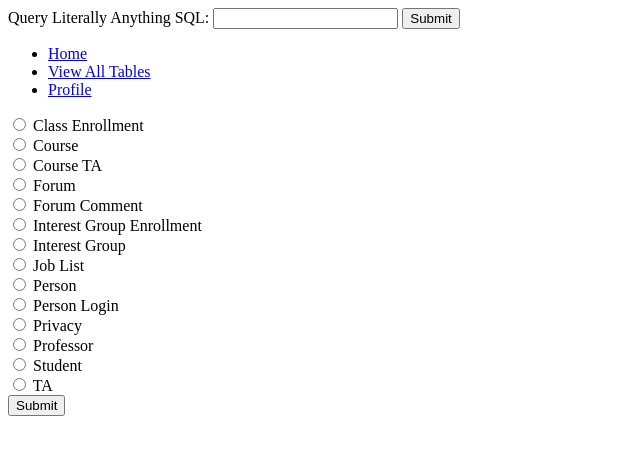
After one commit to Potatopat/CS425, a PHP site: page /cs425/tables.php in a window 1280 px wide. The commit adds this page. Shown: the top 455 px of the page, without its empty margins (0-640 px from the left). Run offline with PHP 8.4, Linux system fonts and the light colour scheme; tables that the repository leaves empty or names only in its code hold one stand-in row (values such as "Sample post").

Commit message:
"I hit a wall" pt. 1

```diff
--- a/cs425/header.php
+++ b/cs425/header.php
@@ -2,24 +2,78 @@
 	include 'connect.php';
 
 	$dataBase = new connect('localhost', 'root', 'password', 'cs425');
-	$dataBase->selectTable('test');
+	$dataBase->selectTable('person');
 	$dataBase->json();
 ?>
 
 <html>
+	<style>
+		table, th, td {
+		    border: 1px solid black;
+		    border-collapse: collapse;
+		}
+	</style>
 	<body>
+		<?php
+			if(isset($_GET['sql'])) {
+				$result = $dataBase->queryAny($_GET['sql']);
+				$a = $dataBase->resultArray();
+
+				echo "<table><tr>";
+				foreach ($a[0] as $j => $k) {
+					echo "<th>$j</th>";
+				}
+				echo "</tr>";
+				for ($i=0; $i < sizeof($a); $i++) {
+					echo "<tr>";
+					foreach ($a[$i] as $j => $k) {
+						echo "<td>$k</td>";
+					}
+					echo "</tr>";
+				}
+				echo "</table><br><br>";
+			}
+		?>
+		<form method="get">
+			<label for="sql">Query Literally Anything SQL: </label>
+			<input type="text" id="sql" name="sql"/>
+			<input type="submit" value="Submit"/>
+		</form>
 		<?php
 			if(isset($_GET['user'])) {
 				$user = $_GET['user'];
-				$dataBase->selectTable('Person');
-				$result = $dataBase->selectAnyMult("first_name, last_name", "Person", "'id'='" . $user . "'");
-
+				$dataBase->selectTable('person');
+				$result = $dataBase->selectAnyMult("f_name, l_name", "person", "id=" . $user . "");
+				$a = $dataBase->resultArray();
+				echo "<p>Welcome " . $a[0]['f_name'] . " " . $a[0]['l_name'] . "!</p>";
 			}
 		?>
 		<div id="head">
 			<ul style="position: inline-block;">
-				<li><a href="/cs425/cs425">Home</a></li>
-				<li><a href=""></a></li>
+				<li><a href="
+					<?php
+						if(isset($_GET['user'])) {
+							echo ("/cs425/cs425/?user=$user");
+						}
+						else echo "/cs425/cs425";
+					?>
+				">Home</a></li>
+				<li><a href="
+					<?php
+						if(isset($_GET['user'])) {
+							echo ("/cs425/cs425/tables.php/?user=$user");
+						}
+						else echo "/cs425/cs425/tables.php";
+					?>
+				">View All Tables</a></li>
+				<li><a href="
+					<?php
+						if(isset($_GET['user'])) {
+							echo ("/cs425/cs425/profile.php/?user=$user");
+						}
+						else echo "/cs425/cs425/profile.php";
+					?>
+				">Profile</a></li>
 			</ul>
 
 		</div>
--- /dev/null
+++ b/cs425/tables.php
@@ -0,0 +1,77 @@
+<?php
+	include 'header.php';
+?>
+		<form action="<?php if(isset($_GET['user'])) { echo ("/cs425/cs425/tables.php/?user=$user"); } else echo "/cs425/cs425/tables.php"; ?>" method="get">
+			<input type="radio" name="table" value="classenrollment" id="classenrollment"/>
+			<label for="classenrollment">Class Enrollment</label>
+			<br>
+			<input type="radio" name="table" value="course" id="course"/>
+			<label for="course">Course</label>
+			<br>
+			<input type="radio" name="table" value="courseta" id="courseta"/>
+			<label for="courseta">Course TA</label>
+			<br>
+			<input type="radio" name="table" value="forum" id="forum"/>
+			<label for="forum">Forum</label>
+			<br>
+			<input type="radio" name="table" value="forumcomm" id="forumcomm"/>
+			<label for="forumcomm">Forum Comment</label>
+			<br>
+			<input type="radio" name="table" value="igenrollment" id="igenrollment"/>
+			<label for="igenrollment">Interest Group Enrollment</label>
+			<br>
+			<input type="radio" name="table" value="interestgroup" id="interestgroup"/>
+			<label for="interestgroup">Interest Group</label>
+			<br>
+			<input type="radio" name="table" value="joblist" id="joblist"/>
+			<label for="joblist">Job List</label>
+			<br>
+			<input type="radio" name="table" value="person" id="person"/>
+			<label for="person">Person</label>
+			<br>
+			<input type="radio" name="table" value="personlogin" id="personlogin"/>
+			<label for="personlogin">Person Login</label>
+			<br>
+			<input type="radio" name="table" value="privacy" id="privacy"/>
+			<label for="privacy">Privacy</label>
+			<br>
+			<input type="radio" name="table" value="professor" id="professor"/>
+			<label for="professor">Professor</label>
+			<br>
+			<input type="radio" name="table" value="student" id="student"/>
+			<label for="student">Student</label>
+			<br>
+			<input type="radio" name="table" value="ta" id="ta"/>
+			<label for="ta">TA</label>
+
+			<br>
+
+			<input type="submit" value="Submit" />
+		</form>
+
+		<?php
+			if (isset($_GET['table'])) {
+				$table = $_GET['table'];
+				$dataBase->selectTable($table);
+				$result = $dataBase->selectAny("*", $table, "1", "1");
+				$a = $dataBase->resultArray();
+
+				echo "<table><tr>";
+				foreach ($a[0] as $j => $k) {
+					echo "<th>$j</th>";
+				}
+				echo "</tr>";
+				for ($i=0; $i < sizeof($a); $i++) {
+					echo "<tr>";
+					foreach ($a[$i] as $j => $k) {
+						echo "<td>$k</td>";
+					}
+					echo "</tr>";
+				}
+				echo "</table>";
+			}
+		?>
+
+<?php
+	include 'footer.php';
+?>
```
Also changed, not shown: cs425/connect.php (+37 -2 lines), cs425/login.php (added, +9 -0 lines), cs425/profile.php (added, +9 -0 lines).
